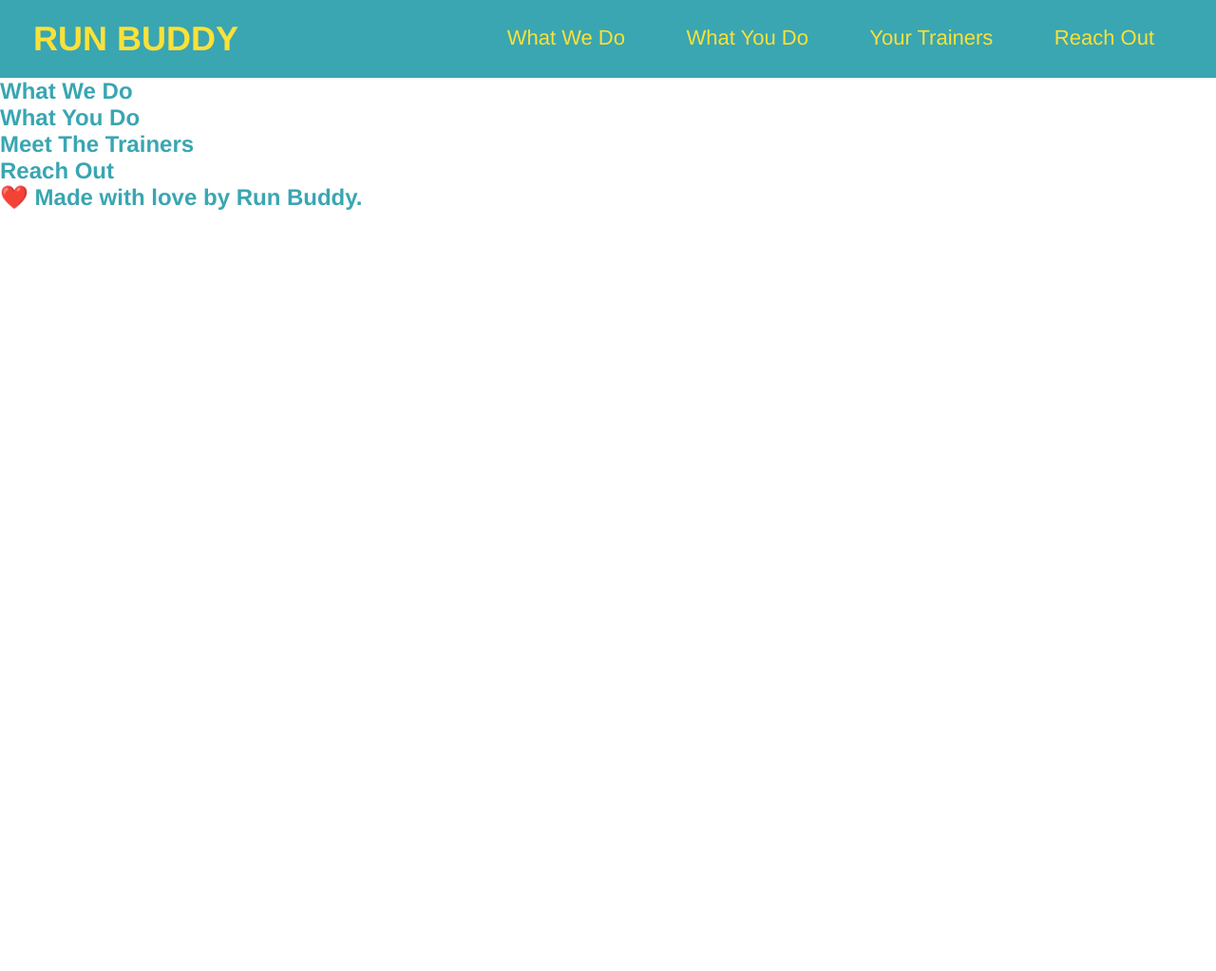
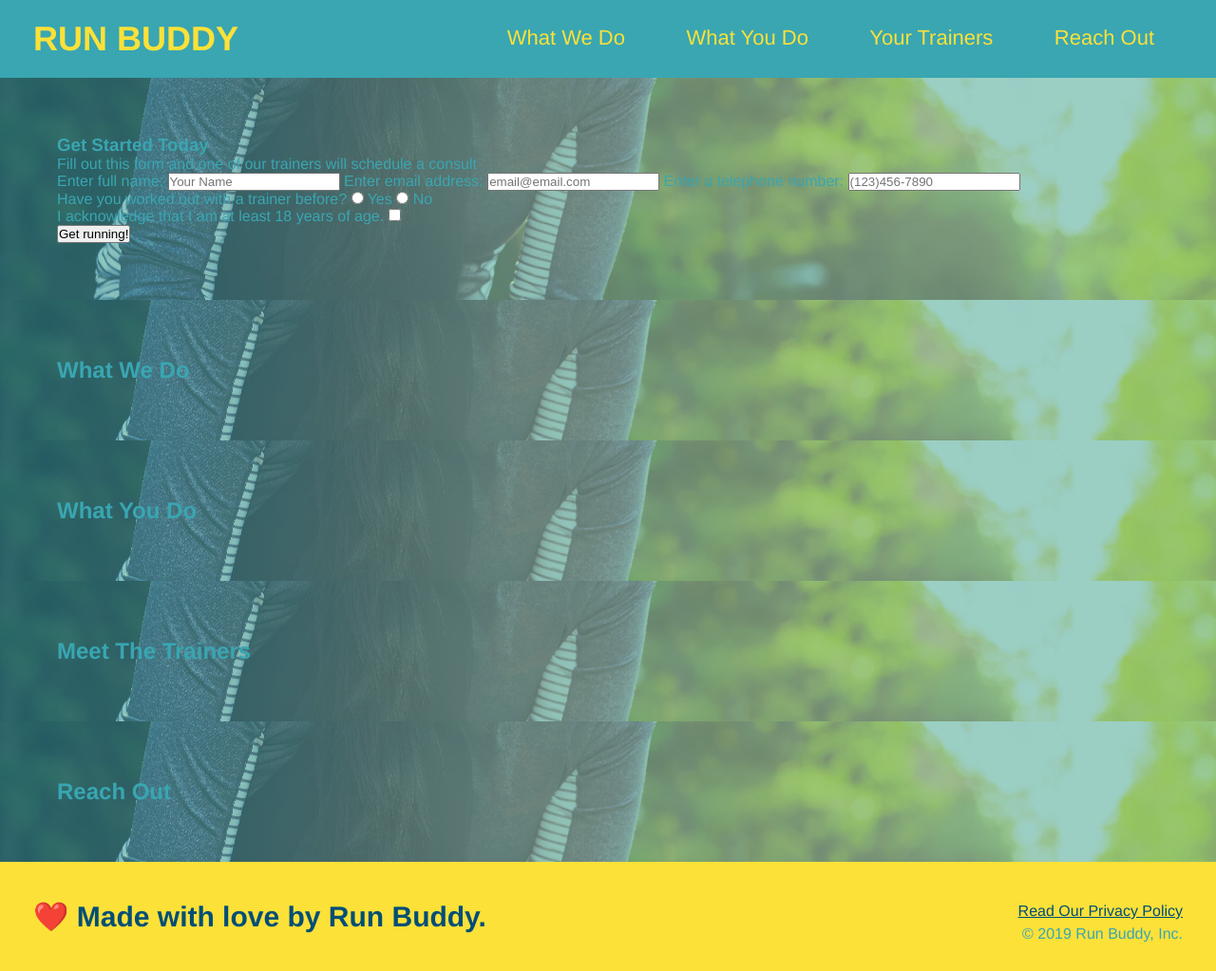
Before and after one commit to sydneywalcoff/run-buddy, a plain HTML site: page index.html in a window 1280 px wide. Shown: the whole page at 95% size. Before the commit the page ends 800 px from the top, so only its background shows below. Drawn offline with Linux system fonts and the light colour scheme.

Commit message:
completed hero section

```diff
--- a/assets/css/style.css
+++ b/assets/css/style.css
@@ -1,14 +1,21 @@
+/* universal styles */
 * {
     margin: 0;
     padding: 0;
+    box-sizing: border-box;
 }
-
 
 body {
     color: #39a6b2;
     font-family: Helvetica, Arial, sans-serif;
-  }
+}
 
+section {
+    padding: 60px;
+    background-image: url("../images/hero-bg.jpg");
+}
+
+/* header */
 header {
     padding: 20px 35px;
     background-color:#39a6b2;
@@ -41,3 +48,27 @@ header nav ul li a {
     font-weight: lighter;
     font-size: 22px;
 }
+
+/* footer */
+footer {
+    background: #fce138;
+    width: 100%;
+    padding: 40px 35px;
+}
+
+footer h2 {
+    display: inline;
+    color: #024e76;
+    font-size: 30px;
+    margin: 0;
+}
+
+footer div {
+    float: right;
+    line-height: 1.5;
+    text-align: right;
+}
+
+footer a {
+    color: #024e76;
+}
--- a/index.html
+++ b/index.html
@@ -31,7 +31,32 @@
 
     <!-- hero/jumbotron -->
     <section>
-
+        <div>
+            <h3>Get Started Today</h3>
+            <p>Fill out this form and one of our trainers will schedule a consult</p>
+            <form>
+                <label for="name">Enter full name:</label>
+                <input type="text" placeholder="Your Name" name="name" id="name" />
+                <label for="email">Enter email address:</label>
+                <input type="email" placeholder="email@email.com" name="email" id="email" />
+                <label for="phone">Enter a telephone number:</label>
+                <input type="phone" placeholder="(123)456-7890" name="phone" id="phone" />
+                <p>
+                    Have you worked out with a trainer before?
+                    <input type="radio" name="trainer-confirm" id="trainer-yes" />
+                    <label for="trainer-yes">Yes</label>
+                    <input type="radio" name="trainer-confirm" id="trainer-no" />
+                    <label for="trainer-no">No</label>
+                </p>
+                <p>
+                    <label for="checkbox">I acknowledge that I am at least 18 years of age.</label>
+                    <input type="checkbox" name="age-confirm" id="checkbox" />
+                </p>
+                <button type="submit">
+                    Get running!
+                </button>
+            </form>
+        </div>
     </section>
 
     <!-- "what we do" -->
@@ -56,6 +81,10 @@
     <!-- footer -->
     <footer>
         <h2>❤️ Made with love by Run Buddy.</h2>
+        <div>
+            <a href="#">Read Our Privacy Policy</a><br/>
+            &copy; 2019 Run Buddy, Inc.
+        </div>
     </footer>
 </body>
 </html>
```
Also changed, not shown: assets/images/hero-bg.jpg (added).
